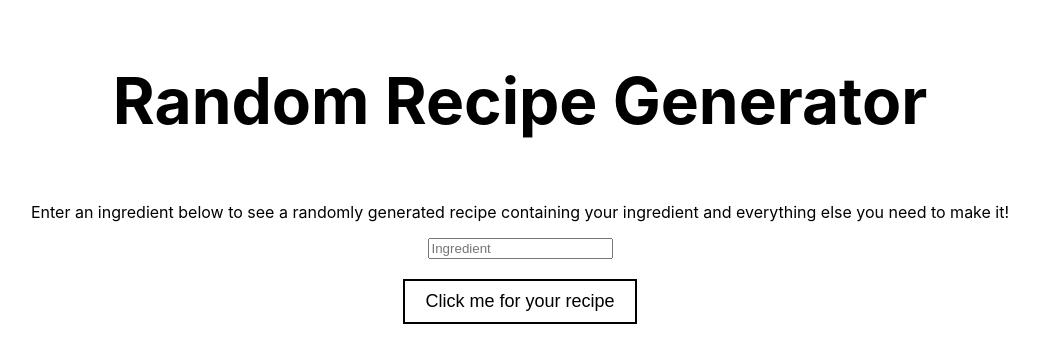
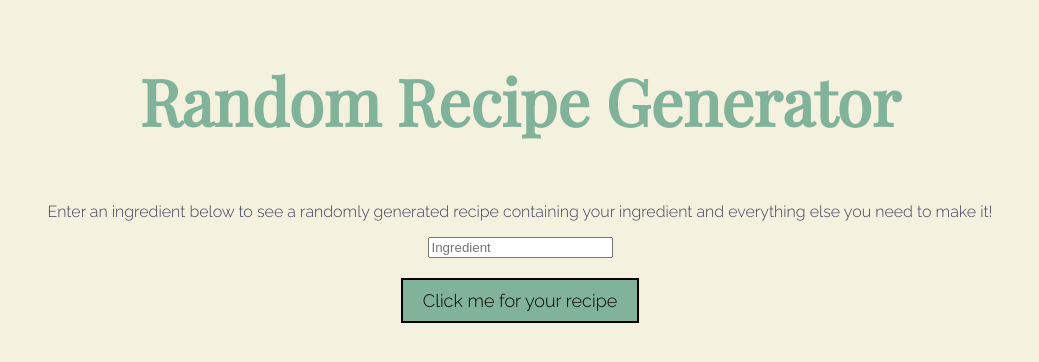
Before and after one commit to jamesthemullet/random-recipe-generator, a Next.js app in the folder random-recipe-generator/: page / in a window 1280 px wide. Shown: the top 362 px of the page, without its empty margins (120-1159 px from the left). Built offline with nearby package versions, Linux system fonts and the light colour scheme.

Commit message:
add styling

```diff
--- a/random-recipe-generator/components/button/button.tsx
+++ b/random-recipe-generator/components/button/button.tsx
@@ -2,18 +2,19 @@
 
 const StyledButton = styled.button`
   padding: 10px 20px;
-  background: white;
+  background: #81b29a;
   outline: none;
   border: 2px solid black;
   font-size: 18px;
   cursor: pointer;
+  font-family: 'Raleway';
 
   &:hover {
-    background: lightblue;
+    background: #e07a5f;
   }
 
   &:active {
-    background: blueviolet;
+    background: #e07a5f;
     color: white;
   }
 `;
--- a/random-recipe-generator/pages/index.tsx
+++ b/random-recipe-generator/pages/index.tsx
@@ -11,10 +11,14 @@
 
 const Heading = styled.h1`
   margin-bottom: 3rem;
+  font-family: 'Playfair Display';
+  color: #81b29a;
 `;
 
 const Description = styled.p`
   text-align: center;
+  font-family: 'Raleway';
+  font-size: 20;
 `;
 
 const Home: NextPage = () => {
@@ -48,6 +52,9 @@
         <title>Random Recipe Generator</title>
         <meta name="description" content="Generated by create next app" />
         <link rel="icon" href="/favicon.ico" />
+        <link rel="preconnect" href="https://fonts.googleapis.com"/>
+        <link rel="preconnect" href="https://fonts.gstatic.com" crossorigin/>
+        <link href="https://fonts.googleapis.com/css2?family=Playfair+Display&family=Raleway:wght@300&display=swap" rel="stylesheet"/>
       </Head>
 
       <main className={styles.main}>
--- a/random-recipe-generator/styles/globals.css
+++ b/random-recipe-generator/styles/globals.css
@@ -4,6 +4,8 @@
   margin: 0;
   font-family: -apple-system, BlinkMacSystemFont, Segoe UI, Roboto, Oxygen,
     Ubuntu, Cantarell, Fira Sans, Droid Sans, Helvetica Neue, sans-serif;
+  background-color: #f4f1de;
+  color: #3d405b;
 }
 
 a {
@@ -20,7 +22,7 @@
     color-scheme: dark;
   }
   body {
-    color: white;
-    background: black;
+    color: #3d405b;
+    background: #f4f1de;
   }
 }
```
